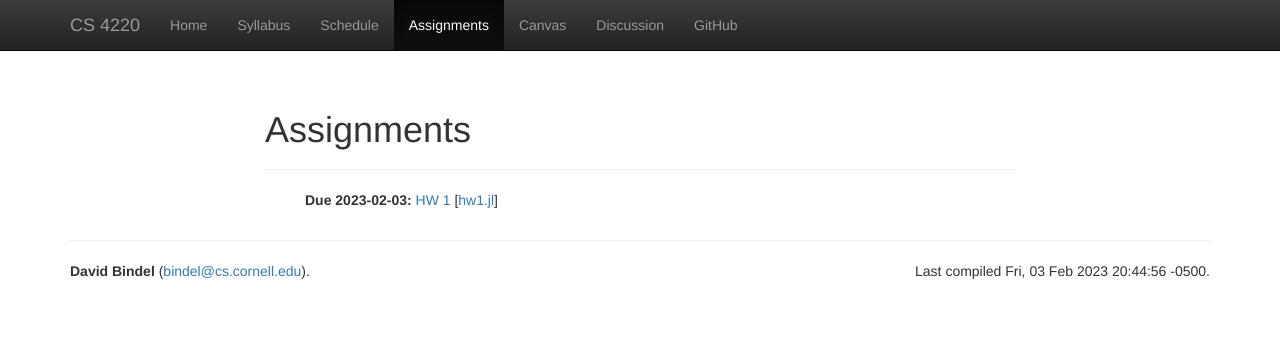
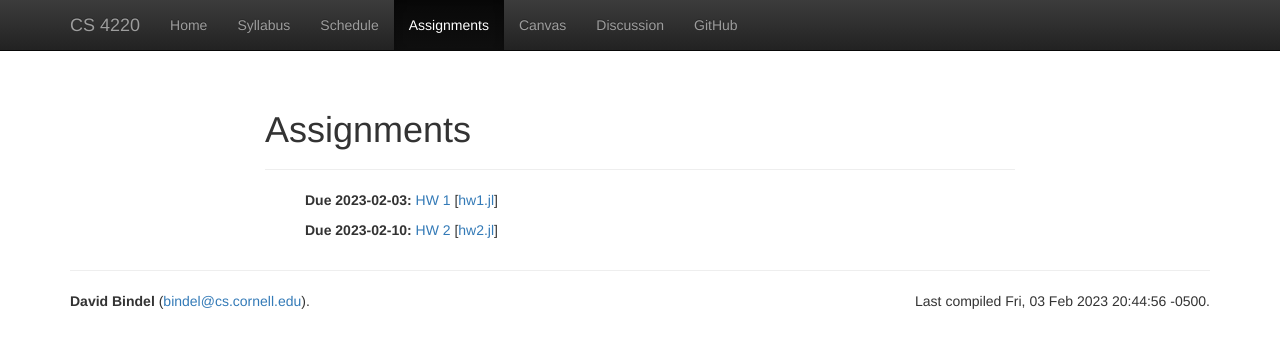
Before and after one commit to dbindel/cs4220-s23, a Jekyll site: the page built from web/assignments.html, in a window 1280 px wide. Shown: the top 348 px of the page. Built offline with Jekyll 4.4.1, drawn with Linux system fonts in a browser that asks for light colours; nearby versions of some CDN libraries.

Commit message:
Add HW2.

```diff
--- a/web/_data/hw.yml
+++ b/web/_data/hw.yml
@@ -2,10 +2,10 @@
   text: HW 1
   due: 2023-02-03
   pluto: hw1
-#-
-#  text: HW 2
-#  due: 2023-02-11
-#  pluto: hw2
+-
+  text: HW 2
+  due: 2023-02-10
+  pluto: hw2
 #-
 #  text: Proj 1
 #  due: 2023-03-04
--- a/web/_data/lectures.yml
+++ b/web/_data/lectures.yml
@@ -76,6 +76,7 @@
   info: Pivoting and blocking
   hw:
     - info: HW2 due
+      file: hw2.html
 #
 # ==================
 # Week 4 (structured solves)
```
